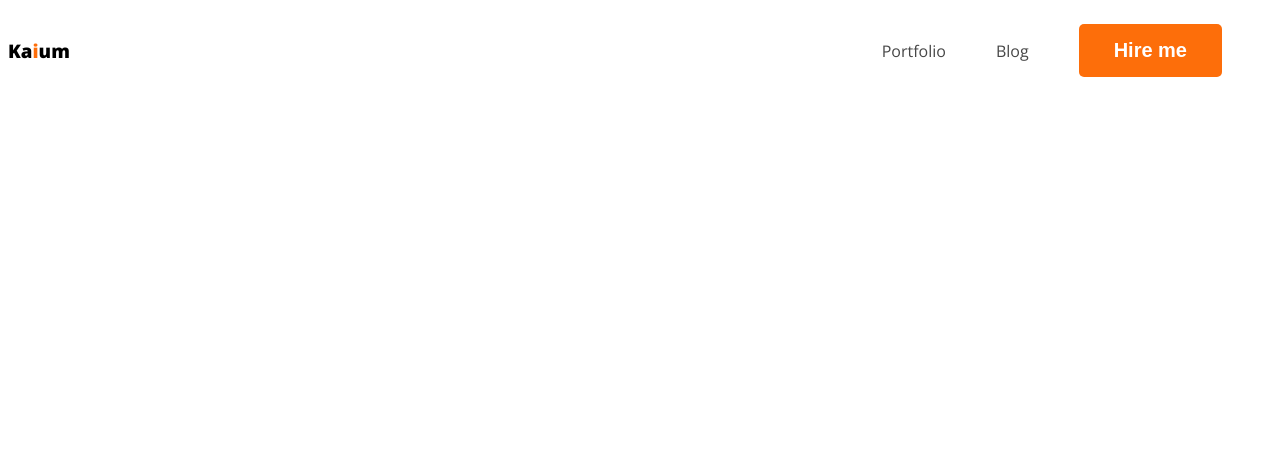
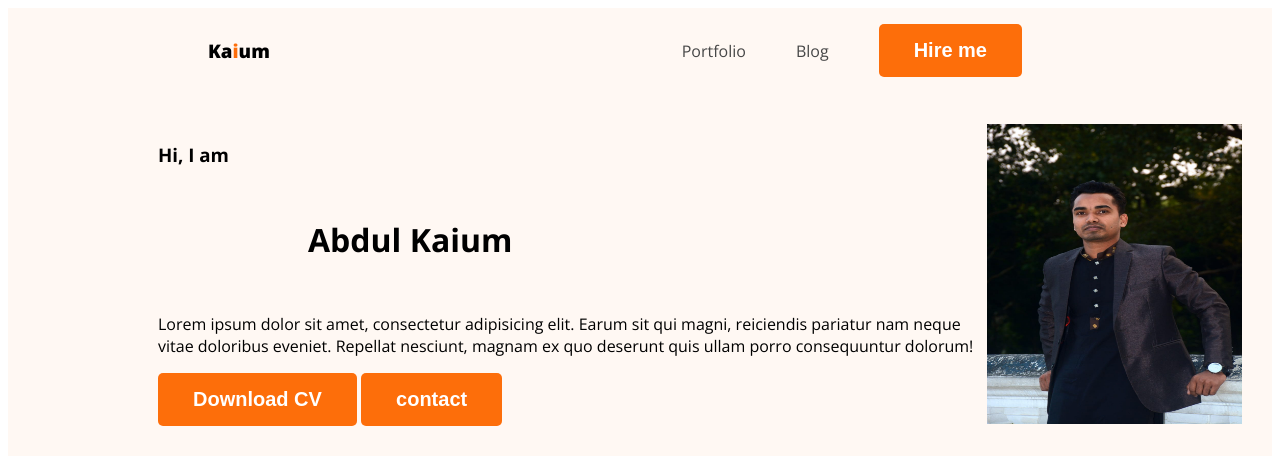
Before and after one commit to abkaiumkhan/web-developer-portfolio, a plain HTML site: page index.html in a window 1280 px wide. Drawn offline with nearby package versions, Linux system fonts and the light colour scheme.

Commit message:
added profile

```diff
--- a/index.html
+++ b/index.html
@@ -11,7 +11,7 @@
 
 </head>
 <body>
-    <Header>
+    <Header class="header">
         <nav>
             <h3 class="nav-title">Ka<span class="text-primary">i</span>um</h3>
             <ul>
@@ -20,6 +20,16 @@
                 <li><button class="button-primary">Hire me</button></li>
             </ul>
         </nav>
+        <div class="banner">
+            <div class="banner-content">
+                <H3 class="banner-greeting">Hi, I am</H3>
+                <h1 class="banner title">Abdul Kaium</h1>
+                <p>Lorem ipsum dolor sit amet, consectetur adipisicing elit. Earum sit qui magni, reiciendis pariatur nam neque vitae doloribus eveniet. Repellat nesciunt, magnam ex quo deserunt quis ullam porro consequuntur dolorum!</p>
+                <button class="button-primary">Download CV</button>
+                <button class="button-primary">contact</button>
+            </div>
+            <img class="profile-pic" src="images/Kaium.jpg" alt="">
+        </div>
 
     </Header>
     <main>
--- a/styles/portfolio.css
+++ b/styles/portfolio.css
@@ -17,6 +17,7 @@ nav{
     display: flex;
     justify-content: space-between;
     align-items: center;
+    margin: 0 200px;
 }
 .text-primary{
     color: #FD6E0a;
@@ -38,3 +39,17 @@ nav a{
     text-decoration: none;
     color: #474747;
 }
+/*header related style*/
+.header{
+    background-color: #fff8f3;
+}
+.banner{
+    padding: 30px 30px 30px 150px;
+    display: flex;
+    align-items: center;
+}
+.banner .profile-pic{
+    width: 500px;
+    height: 300px;
+
+}
```
